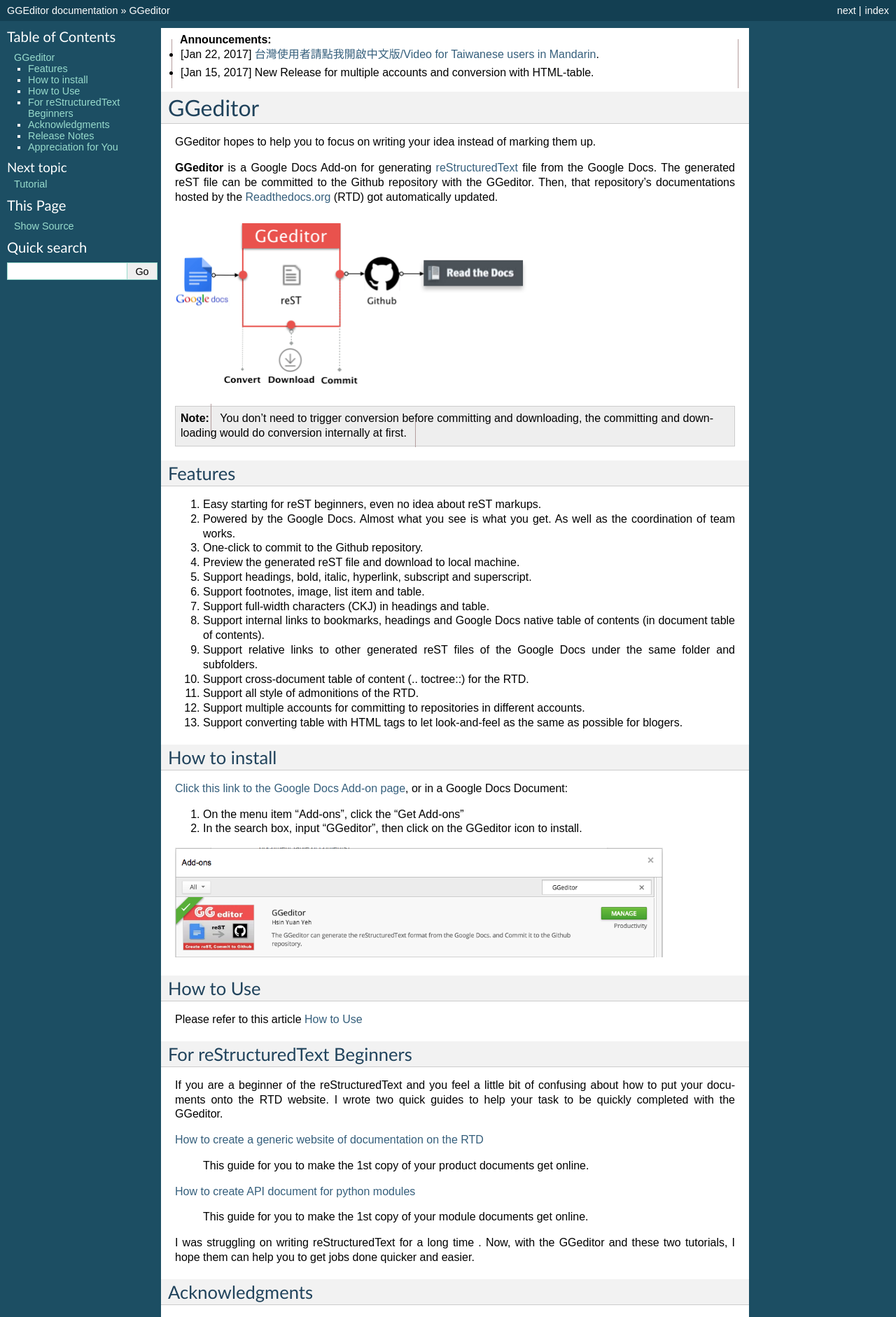
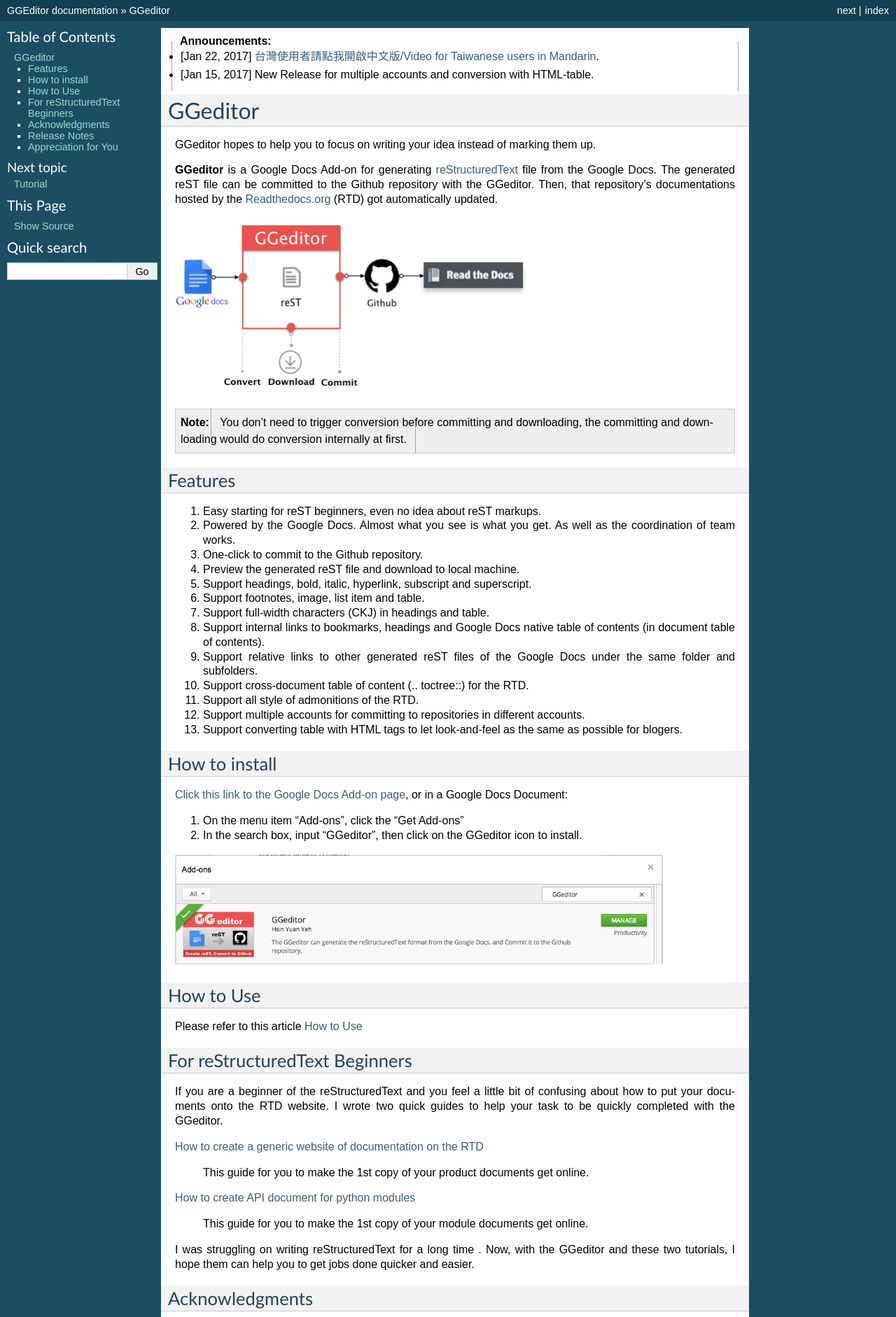
Before and after one commit to iapyeh/GGeditor, a Sphinx documentation site: the page built from docs/index.rst, in a window 1280 px wide. Shown: the top 1882 px of the page at 70% size. Built offline with Sphinx 7.4.7, drawn with Linux system fonts in a browser that asks for light colours; pages that are not in the unit, such as notebooks, are missing from menus.

Commit message:
Update theme_overrides.css

```diff
--- a/docs/static/theme_overrides.css
+++ b/docs/static/theme_overrides.css
@@ -7,17 +7,7 @@
 .line-block, .docutils.footnote {
     line-height: 24px;
 }
-/*
-.admonition p.last{
-    border: solid 1px #b59e9e;
-    padding: 12px;
-    margin: -12px -12px -12px -12px;
-    margin-bottom: -12px !important;
-}
-.admonition- p.last{
-    margin-bottom: 20px !important;
-}
-*/
+
 .admonition > *:not(:first-child){
     border-left: solid 1px #b59e9e;
     border-right: solid 1px #b59e9e;
@@ -31,5 +21,6 @@
 }
 
 .admonition {
-    margin-bottom: 20px;
+   margin-bottom: 20px;
+   line-height:24px;
 }
```
